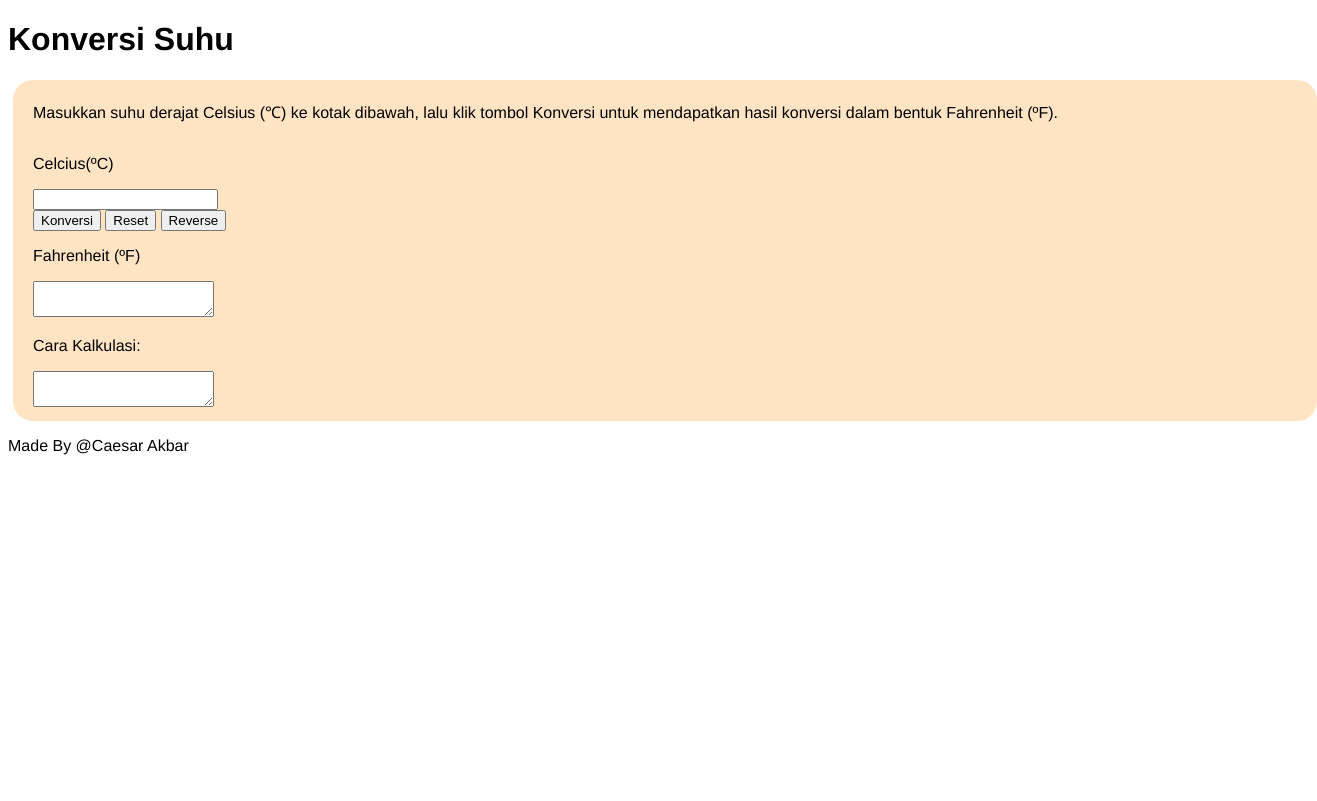
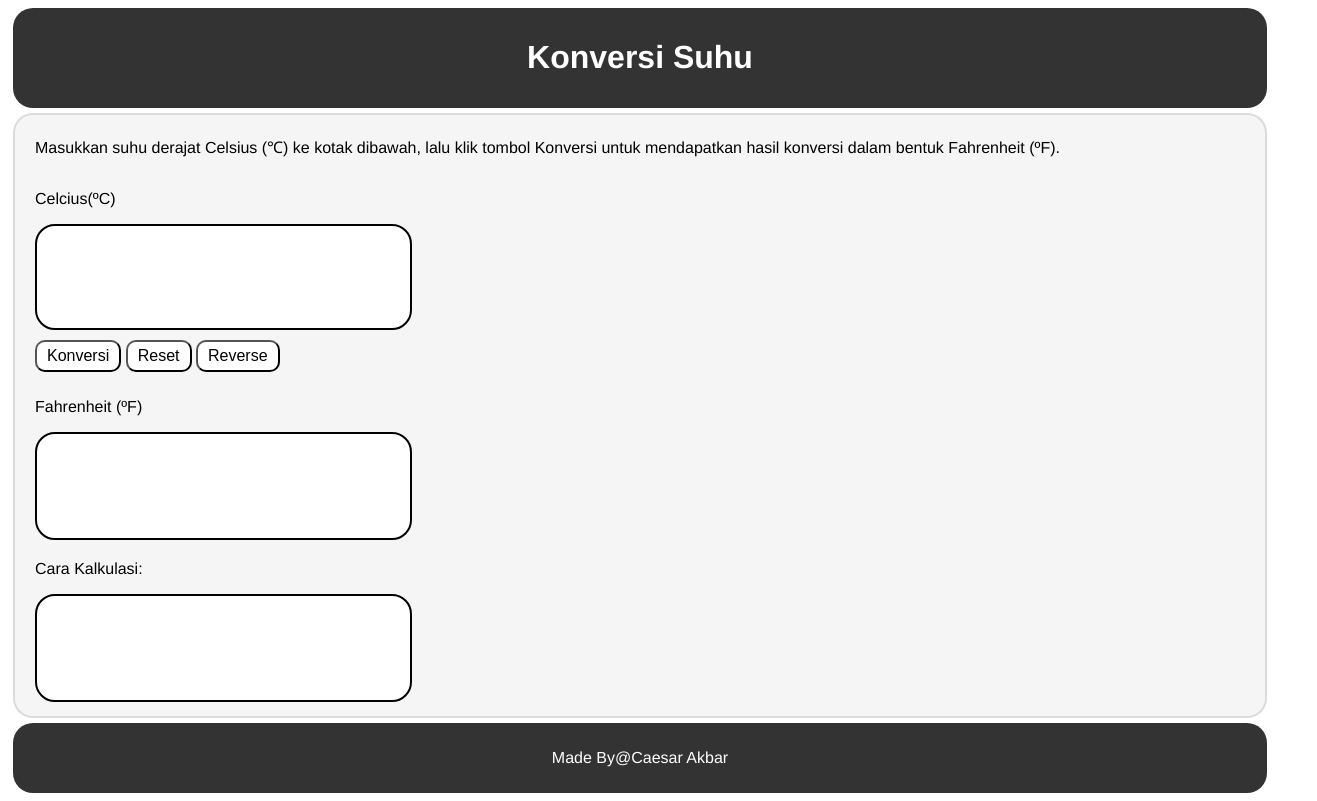
Before and after one commit to revou-fundamental-course/03-feb-25-CaesarAkbarr, a plain HTML site: page index.html in a window 1280 px wide. Shown: the whole page, 1317 px wide, since content can reach past the window. Drawn offline with Linux system fonts and the light colour scheme.

Commit message:
desain CSS

```diff
--- a/css/style.css
+++ b/css/style.css
@@ -1,13 +1,78 @@
 body {
     font-family: helvetica;
 }
+
+
+/* header design */
+header {
+    display: flex;
+    background-color: #333;
+    color: #fff;
+    text-align: center;
+    padding: 10px 0;
+    border-radius: 20px;
+    margin: 5px;
+    flex-direction: column;
+}
+/* main design */
 .container {
     display: flex;
-    background-color: bisque;
-    width: 100%;
+    background-color: whitesmoke;
+    padding: 5px 0px 10px 20px;
+    border-radius: 20px;
+    flex-direction: column;
+    border: solid 2px rgba(0, 0, 0, 0.105);
     margin: 5px;
-    padding: 5px 20px 10px 20px;
+}
+.data {
+    width: 30%;
+    height: 100px;
+    border: solid 2px black;
     border-radius: 20px;
-    align-items: flex-start;
-    flex-direction: column;
+    place-content: center;
+    resize: none;
 }
+
+/* button design */
+.button {
+    margin: 10px 0;
+    padding: 5px 10px;
+    border-radius: 10px;
+    background-color: #ffffff;
+    color: rgb(0, 0, 0);
+    font-size: 16px;
+    cursor: pointer;
+}
+#convert-button:hover {
+    background-color: #4caf50;
+    color: #ffffff;
+}
+#reset-button:hover {
+    background-color: #c1c100;
+    color: #ffffff;
+}
+#reverse-button:hover {
+    background-color: #fd1b1b;
+    color: #ffffff;
+}
+
+/* footer design */
+footer {
+    display: flex;
+    background-color: #333;
+    color: #fff;
+    text-align: center;
+    padding: 10px 0;
+    border-radius: 20px;
+    margin: 5px;
+    flex-direction: row;
+    justify-content: center;
+    align-items: center;
+}
+footer a {
+    color: #ffffff;
+    text-decoration: none;
+}
+footer a:hover {
+    text-decoration: underline;
+}
--- a/index.html
+++ b/index.html
@@ -15,24 +15,27 @@
         <div class="container">
                 <p>Masukkan suhu derajat Celsius (℃) ke kotak dibawah, lalu klik tombol Konversi
                     untuk mendapatkan hasil konversi dalam bentuk Fahrenheit (ºF).</p>
+
                 <!-- Input -->
                 <div class="input">
                     <p id="celcius-name">Celcius(ºC)</p>
                     <input type="number" id="suhu-input" class="data">
                 </div>
                 <!-- End Input -->
+
                 <!-- Button -->
-                <div class="button">
-                    <button id="convert-button" onclick="convertClick()">Konversi</button>
-                    <button id="reset-button" onclick="resetClick()">Reset</button>
-                    <button id="reverse-button" onclick="reveseClick()">Reverse</button>
+                <div class="button-group">
+                    <button class="button" id="convert-button" onclick="convertClick()">Konversi</button>
+                    <button class="button" id="reset-button" onclick="resetClick()">Reset</button>
+                    <button class="button" id="reverse-button" onclick="reveseClick()">Reverse</button>
                 </div>
                 <!--End Button-->
+
+                <!-- Result -->
                 <div class="result">
                     <p id="fahrenheit-name">Fahrenheit (ºF)</p>
-                    <textarea id="fahrenheit-textarea" class="data"readonly></textarea>
+                    <textarea id="fahrenheit-textarea" class="data" readonly></textarea>
                 </div>
-                <!-- Result -->
                 <div class="result">
                     <p>Cara Kalkulasi: </p>
                     <textarea id="result-textarea" class="data" readonly></textarea>
@@ -42,7 +45,8 @@
     </main>
     <!-- Footer -->
     <footer>
-        <p>Made By @Caesar Akbar</p>
+        <p>Made By</p>
+        <a href="https://github.com/revou-fundamental-course/03-feb-25-CaesarAkbarr.git">@Caesar Akbar</a>
     </footer>
     <script src="js/script.js"></script>
 </body>
--- a/js/script.js
+++ b/js/script.js
@@ -20,7 +20,6 @@ function toCelsius(i) {
 
 // Reverse dari Celcius ke Fahrenheit dan sebaliknya
 function reveseClick() {
-
   if (input.innerHTML == " ") {
     alert("Please enter a number");
   } else {
```
